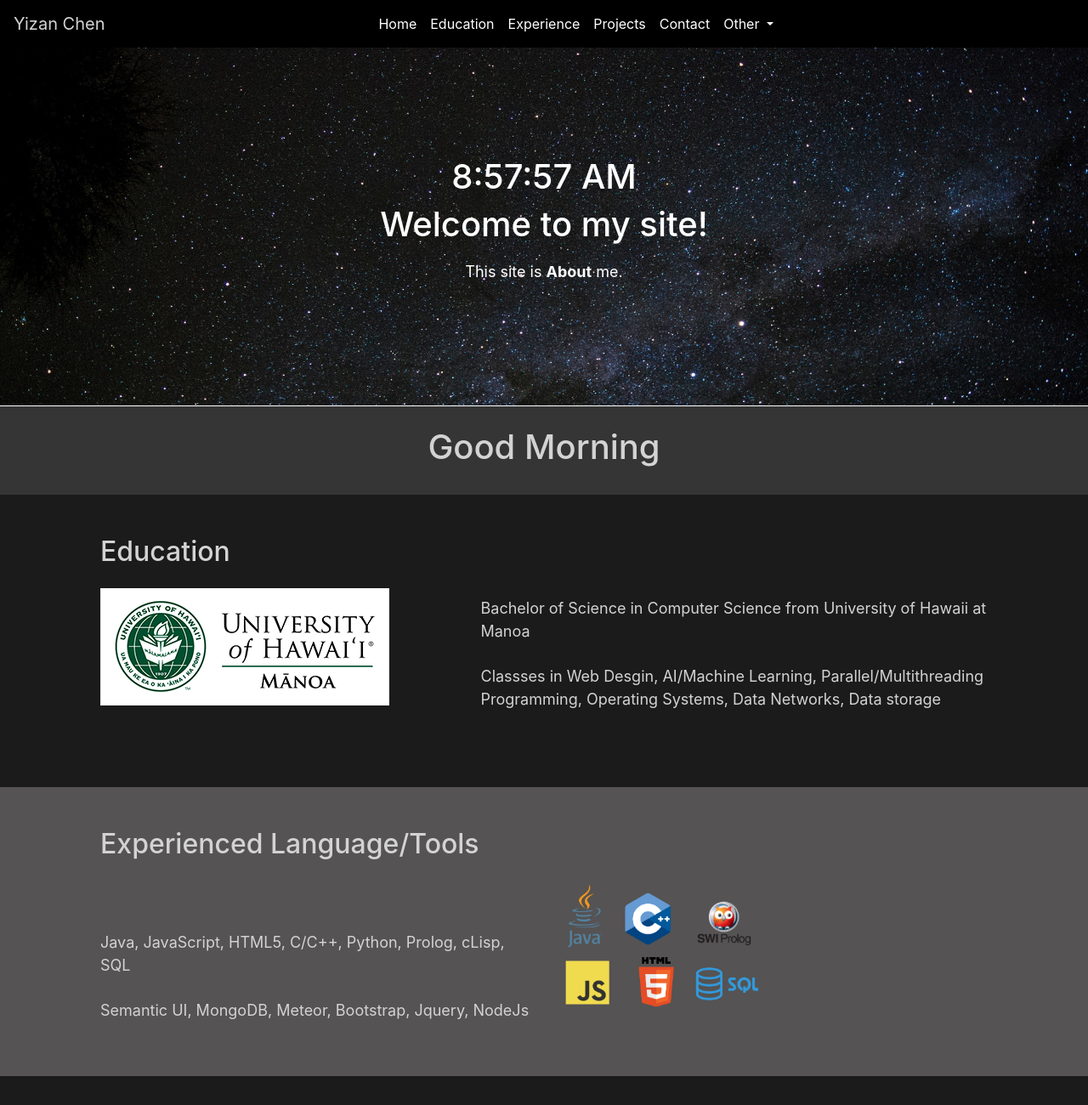
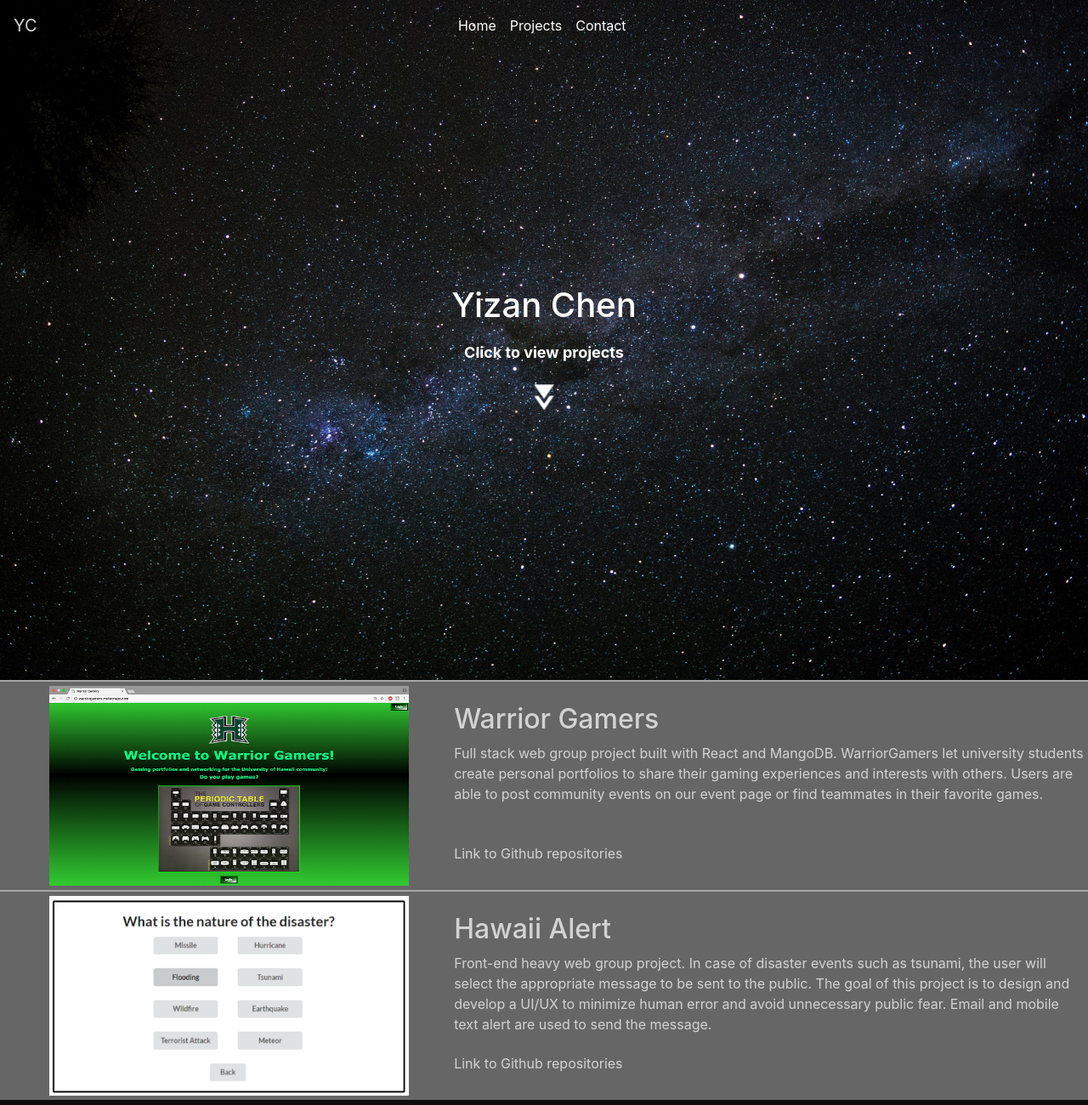
Before and after one commit to yizan-chen/yizan-chen.github.io, a plain HTML site: page index.html in a window 1280 px wide. Shown: the top 1300 px of the page at 85% size. Drawn offline with nearby package versions, Linux system fonts and the light colour scheme.

Commit message:
project section update

```diff
--- a/css/custom.css
+++ b/css/custom.css
@@ -5,14 +5,17 @@ body {
 	background-color: rgb(53, 53, 53);
 	color: rgb(211, 211, 211);
 }
-img{
-	padding-bottom: 20px;
-
-}
 
 .navbar {
 	opacity:1;
+	background:rgba(0, 0, 0, 0) ;
+	height:60px;
+	transition: 1s ease;
+}
+
+.navbar.scrolled{
 	background:rgb(0, 0, 0) ;
+	height:60px;
 }
 
 .navbar .navbar-nav .nav-link:hover, .navbar .navbar-nav .nav-link:focus {
@@ -34,29 +37,45 @@ img{
 	color: white ;
 }
 
+.hero{
+	background: url(../img/bg.jpg) ;
+	background-size: cover;
+	height: 100vh;
+}
+
 .front{
-	background:no-repeat url(../img/bg.jpg) ;
+	background: url(../img/bg.jpg) ;
 	background-size: cover;
-	height: auto;
+	height:100vh;
 	color: white;
-	border-bottom: 1px solid white;
 }
 
 .intro{
 	color:white;
-	padding-top: 10%;
-	padding-bottom: 10%;
 }
 
+.project{
+	padding: 5px 5px 5px 5px;
+	border-top: solid rgb(167, 167, 167) 2px;
+}
 
-#education{
-	background-color: rgba(24, 24, 24, 0.863);
+.projectImg{
+	height: auto;
+	width: 80%;
 }
-#language{
-	background-color: rgb(85, 83, 83);
+
+.project_text{
+	min-height:20vh;
 }
-#project{
-	background-color:  rgba(24, 24, 24, 0.863);
+.project_links{
+	height:5vh;
+}
+h2{
+	padding-top: 3px;
+}
+
+#projects{
+	background-color:  rgb(102, 102, 102);
 }
 #contact{
 	background-color: rgba(0, 0, 0, 0.781);
@@ -100,3 +119,19 @@ a:hover, a:focus{
 .outline{
 	border: 2px solid rgba(0, 0, 0, 0.829);
 }
+
+.downarrow{
+	height: 30px;
+	width: 30px;
+}
+
+/*Animation*/
+.animation_1 {
+	animation: key_one 2s ease-in-out infinite;
+  }
+
+  @keyframes key_one {
+	0% {transform: translate(0, 10px);}
+	50% {transform: translate(0, 0);}
+	100% {transform: translate(0, 10px);}
+  }
--- a/index.html
+++ b/index.html
@@ -21,9 +21,8 @@
 
   <body>
 
-
-	<nav class="navbar navbar-dark navbar-expand-lg sticky-top navbar-custom">
-		<a class="navbar-brand">Yizan Chen</a>
+	<nav id="nav" class="navbar navbar-dark navbar-expand-lg fixed-top navbar-custom">
+		<a class="navbar-brand">YC</a>
 
 				<button class="navbar-toggler " type="button" data-toggle="collapse" data-target="#navbarNavAltMarkup"
 				aria-controls="navbarNavAltMarkup" aria-expanded="false" aria-label="Toggle navigation">
@@ -33,67 +32,63 @@
         <div class="collapse navbar-collapse justify-content-center " id="navbarNavAltMarkup">
             <div class="navbar-nav mr-5" >
                 <a class="nav-item nav-link pointer" onclick="window.scrollTo(0,0)" >Home</a>
-								<a class="nav-item nav-link pointer" onclick="moveTo(education)">Education</a>
-								<a class="nav-item nav-link pointer" onclick="moveTo(language)">Experience</a>
-								<a class="nav-item nav-link pointer" onclick="moveTo(project)">Projects</a>
+								<a class="nav-item nav-link pointer" onclick="moveTo(projects)">Projects</a>
 								<a class="nav-item nav-link pointer" onclick="moveTo(contact)">Contact</a>
-								<li class="nav-item dropdown">
-									<a class="nav-link dropdown-toggle" href="#" id="navbarDropdown" role="button" data-toggle="dropdown" aria-haspopup="true" aria-expanded="false">
-									  Other
-									</a>
-									<div class="dropdown-menu" aria-labelledby="navbarDropdown">
-										<a class="dropdown-item nav-link" href="DiceCalculator.html">Dice Calculator</a>
-									</div>
-								  </li>
             </div>
         </div>
 	</nav>
 
-	<header class="text-center front">
-		<div class="intro">
+	<div class="front d-flex justify-content-center">
+		<div onclick="moveTo(projects)" class="text-center align-self-center intro pointer">
 				<h1 id="time"></h1>
-				<h1 >Welcome to my site!</h1>
-				<p>This site is <strong onclick="moveTo(first)" data-toggle="tooltip"
-					data-placement="bottom" title="Move to content section">About</strong> me.</p>
+				<h1 >Yizan Chen</h1>
+				<p><strong >Click to view projects</strong></p>
+				<div class="animation_1"> <img class="downarrow" src="img/down-arrow.png" ></div>
+
 		</div>
-	</header>
+	</div>
 
-	<header class="body" >
-	<div class="container p-4 text-center" id="first">
-		<h1 id="greeting">Welcome to my site</h1>
-	</header>
+	<div id='projects'>
+		<div class="row no-gutters project align-items-center">
+			<div class="col-12 col-md-5 ">
+				<div class="d-flex justify-content-center ">
+					<img class='projectImg ' src='img/WarriorGamers.png'>
+				</div>
+			</div>
+			<div class="col-12 col-md-7">
+				<div class="project_text">
+					<h2>Warrior Gamers</h2>
+					Full stack web group project built with React and MangoDB. WarriorGamers let university students create personal portfolios to share their gaming experiences and interests with others. Users are able to post community events on our event page or find teammates in their favorite games.
+				</div>
+				<div class="d-flex align-items-center project_links">
+						<a href='https://314gb.github.io/'>Link to Github repositories</a>
+				</div>
+			</div>
+	</div>
 
-	<section id="education">
-		<div class="container p-5">
-		<h2 class="pb-3">Education</h2>
-		<div class="row">
-		<div class="col-lg-5 col-md-12 col-sm-12">
-			<img src="img/UHM.png" > </div>
-		<div class="col-lg-7 col-md-12 col-sm-12">
-			<p>Bachelor of Science in Computer Science from <a href="https://manoa.hawaii.edu/">University of Hawaii at Manoa</a><br>
-			<p>Classses in Web Desgin, AI/Machine Learning, Parallel/Multithreading Programming,
-				Operating Systems, Data Networks, Data storage</p>
-		</p>
+	<div id='project' ></div>
+	<div class="row no-gutters project align-items-center">
+		<div class="col-12 col-md-5 ">
+			<div class="d-flex justify-content-center">
+				<img class='projectImg' src='img/HawaiiAlert.png'>
+			</div>
+		</div>
+		<div class="col-12 col-md-7">
+			<div class="project_text">
+				<h2>Hawaii Alert</h2>
+				Front-end heavy web group project. In case of disaster events such as tsunami, the user will select the appropriate message to be sent to the public. The goal of this project is to design and develop a UI/UX to minimize human error and avoid unnecessary public fear. Email and mobile text alert are used to send the message.
+			</div>
+			<div class="d-flex align-items-center project_links">
+				<a href='https://github.com/HawaiiAlert/HawaiiAlert'>Link to Github repositories</a>
+			</div>
 		</div>
 	</div>
 	</div>
-	</section>
 
-	<section  id="language">
-		<div class="container p-5 ">
-		<h2 class="pb-3">Experienced Language/Tools</h2>
-		<div class="row">
-			<div class="col-lg-6 col-md-12 col-sm-12 pt-5">
-				<p>Java, JavaScript, HTML5, C/C++, Python, Prolog, cLisp, SQL</p>
-				<p>Semantic UI, MongoDB, Meteor, Bootstrap, Jquery, NodeJs</p>
-			</div>
-			<div class="col-lg-6 col-md-12 col-sm-12" >
-					<img class="w-50" src="img/pg.png">
-			</div>
-		</div>
-	</div>
-	</section>
 
+
+
+	<!--
 	<section  id="project">
 		<div class="container p-5 ">
 		<h2 class="pb-3">Class works/projects</h2>
@@ -196,6 +191,7 @@
 		</div>
 		</div>
 				</section>
+ -->
 
 	<section  id="contact">
 		<div class="container p-5 ">
@@ -209,10 +205,6 @@
 	</div>
 	</section>
 
-	<footer class="footer">
-			Updated 2019
-	</footer>
-
     <!-- Optional JavaScript -->
     <!-- jQuery first, then Popper.js, then Bootstrap JS -->
   <script src="https://code.jquery.com/jquery-3.3.1.slim.min.js" integrity="sha384-q8i/X+965DzO0rT7abK41JStQIAqVgRVzpbzo5smXKp4YfRvH+8abtTE1Pi6jizo" crossorigin="anonymous"></script>
--- a/js/custom.js
+++ b/js/custom.js
@@ -2,29 +2,23 @@ function moveTo(eid){
     window.scrollTo(0,eid.offsetTop-60);
 }
 
+// function showTime() {
+//     var d = new Date();
+//     var e = d.toLocaleTimeString();
+//     document.getElementById("time").innerHTML = e;
+//     setTimeout(function(){ showTime() }, 500);
+// }
 
-function showTime() {
-    var d = new Date();
-    var e = d.toLocaleTimeString();
-    document.getElementById("time").innerHTML = e;
-    setTimeout(function(){ showTime() }, 500);
+window.onscroll = function changeNav(){
+    if( window.pageYOffset > 50){
+        document.getElementById("nav").classList.add("scrolled");
+    }else{
+        document.getElementById("nav").classList.remove("scrolled");
+    }
 }
 
-function greet(time){
-    var grt = "Hello, how are the stars tonight? ";
-    if (time > 21 )
-        grt = "Hello, how are the stars tonight?";
-    else if(time > 16)
-        grt = "Good Evening";
-    else if(time > 11)
-        grt = "Good Afternoon";
-    else if(time > 4)
-        grt = "Good Morning";
-    document.getElementById("greeting").innerHTML = grt;
-}
 
 var de = new Date();
-greet(de.getHours());
-showTime();
+//showTime();
 
 console.log("Working");
```
Also changed, not shown: img/HawaiiAlert.png (added), img/WarriorGamers.png (added), img/down-arrow.png (added).
